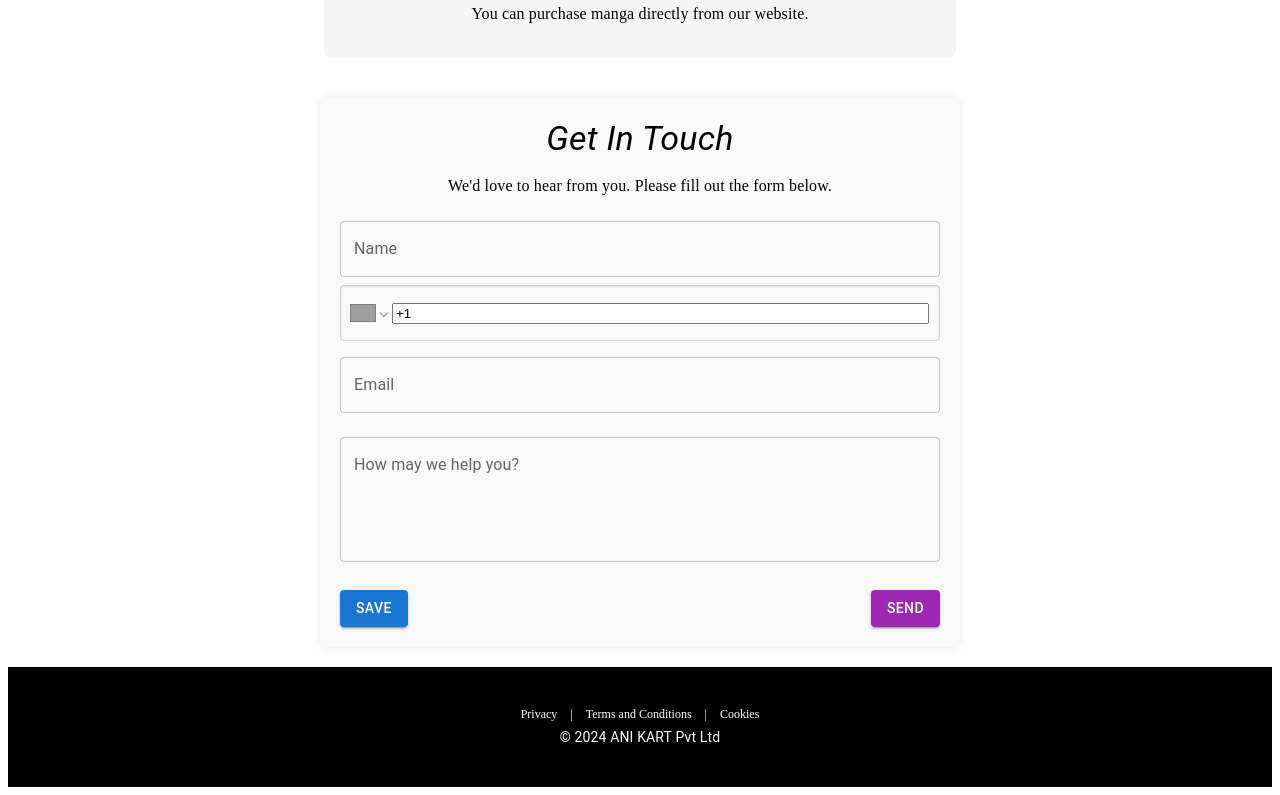
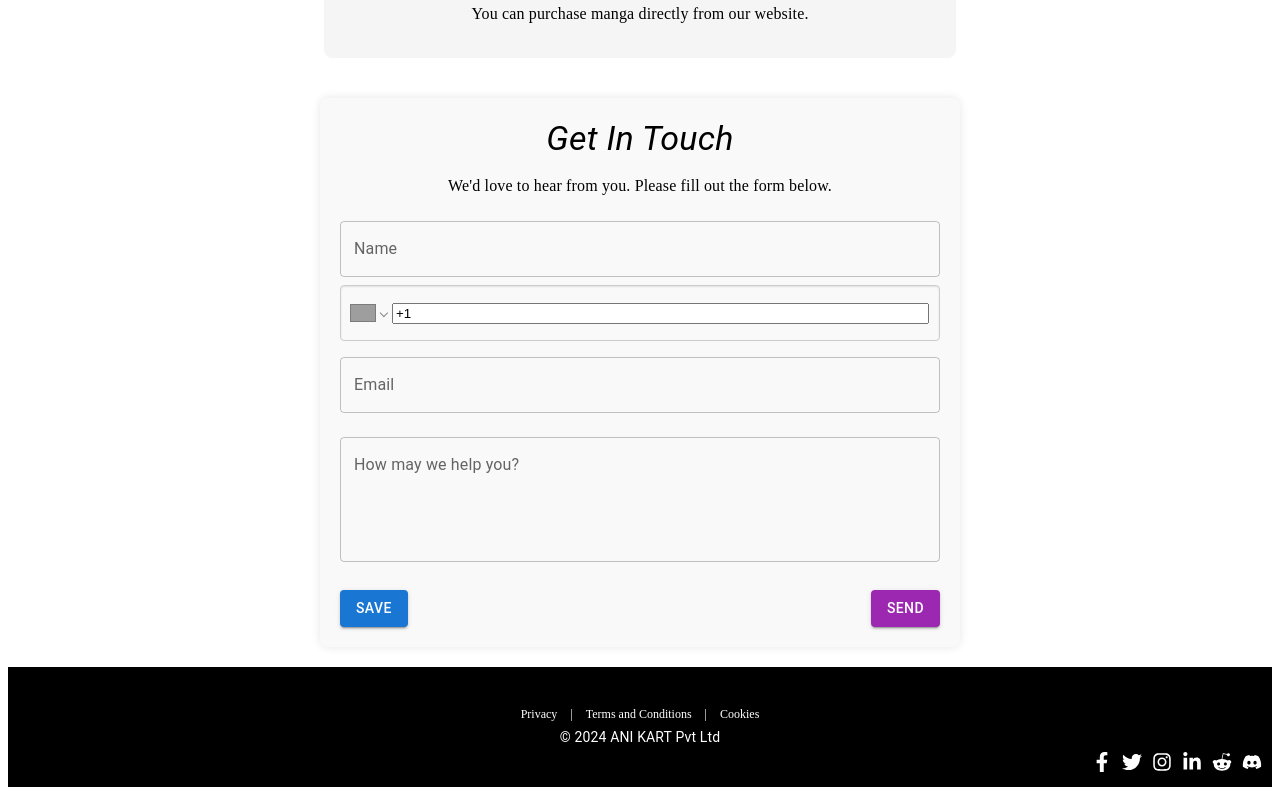
Before and after one commit to iamgaara/Contact-Me_website, a React (Create React App) app: page / in a window 1280 px wide. Shown: the part 272-1067 px from the top of the page. Built offline with nearby package versions, Linux system fonts and the light colour scheme; grey boxes are pictures that could not be loaded.

Commit message:
Update Footer.js

```diff
--- a/src/Footer.js
+++ b/src/Footer.js
@@ -1,6 +1,7 @@
 // src/Footer.js
 import React from 'react';
 import { Box, Typography, Link } from '@mui/material';
+import { FaFacebookF, FaTwitter, FaInstagram, FaLinkedinIn, FaRedditAlien, FaDiscord } from 'react-icons/fa';
 
 const Footer = () => {
   return (
@@ -12,8 +13,11 @@ const Footer = () => {
         padding: '40px 0',
         textAlign: 'center',
         fontSize: '12px',
-        position: 'relative', // Changed from 'fixed' to 'relative'
+        position: 'relative',
         width: '100%',
+        '@media (max-width: 600px)': {
+          padding: '20px 0',
+        },
       }}
     >
       <Box>
@@ -63,9 +67,46 @@ const Footer = () => {
         sx={{
           marginTop: '5px',
           fontSize: '10px',
+          '@media (max-width: 600px)': {
+            fontSize: '8px',
+          },
         }}
       >
         <Typography variant="body2">© 2024 ANI KART Pvt Ltd</Typography>
+      </Box>
+      <Box
+        sx={{
+          position: 'absolute',
+          bottom: '10px',
+          right: '10px',
+          display: 'flex',
+          gap: '10px',
+          flexWrap: 'wrap',
+          '@media (max-width: 600px)': {
+            bottom: '5px',
+            right: '5px',
+            fontSize: '16px', // Smaller icons on small screens
+          },
+        }}
+      >
+        <Link href="#" sx={{ color: 'white', fontSize: '20px' }}>
+          <FaFacebookF />
+        </Link>
+        <Link href="#" sx={{ color: 'white', fontSize: '20px' }}>
+          <FaTwitter />
+        </Link>
+        <Link href="#" sx={{ color: 'white', fontSize: '20px' }}>
+          <FaInstagram />
+        </Link>
+        <Link href="#" sx={{ color: 'white', fontSize: '20px' }}>
+          <FaLinkedinIn />
+        </Link>
+        <Link href="#" sx={{ color: 'white', fontSize: '20px' }}>
+          <FaRedditAlien />
+        </Link>
+        <Link href="#" sx={{ color: 'white', fontSize: '20px' }}>
+          <FaDiscord />
+        </Link>
       </Box>
     </Box>
   );
```
